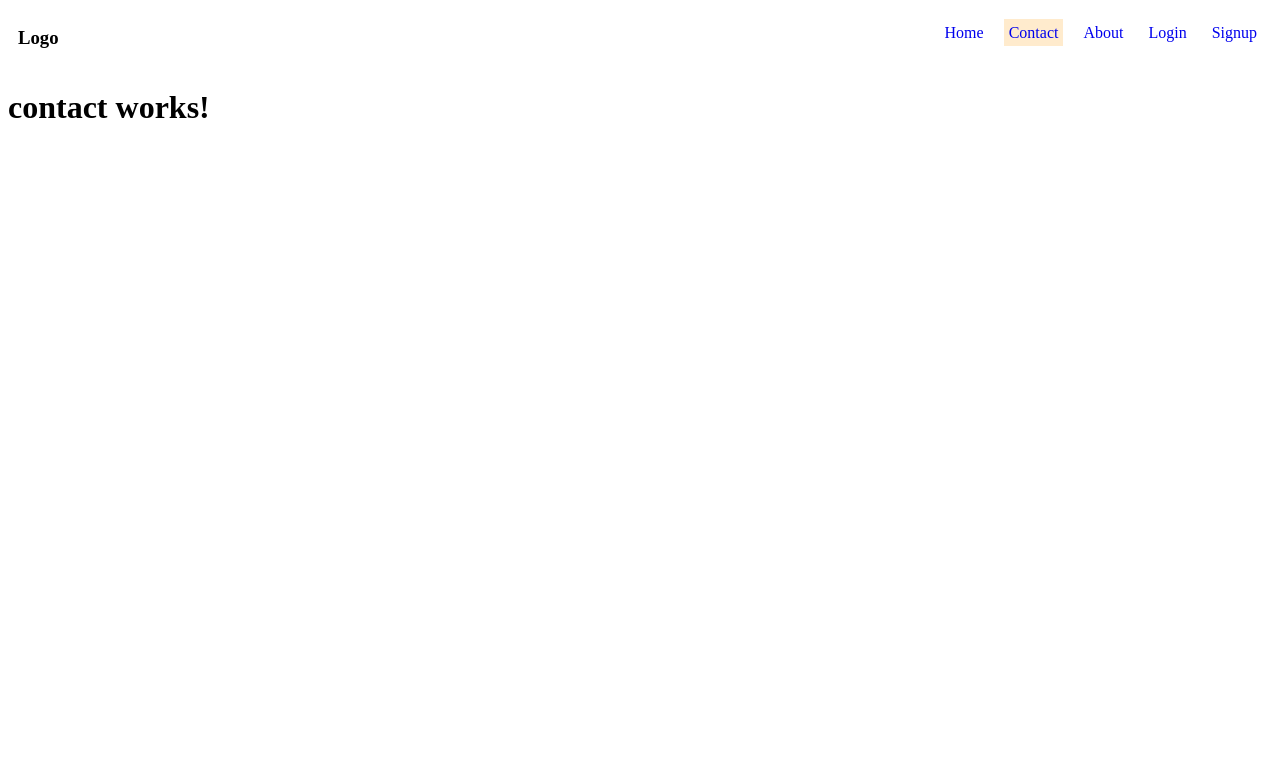
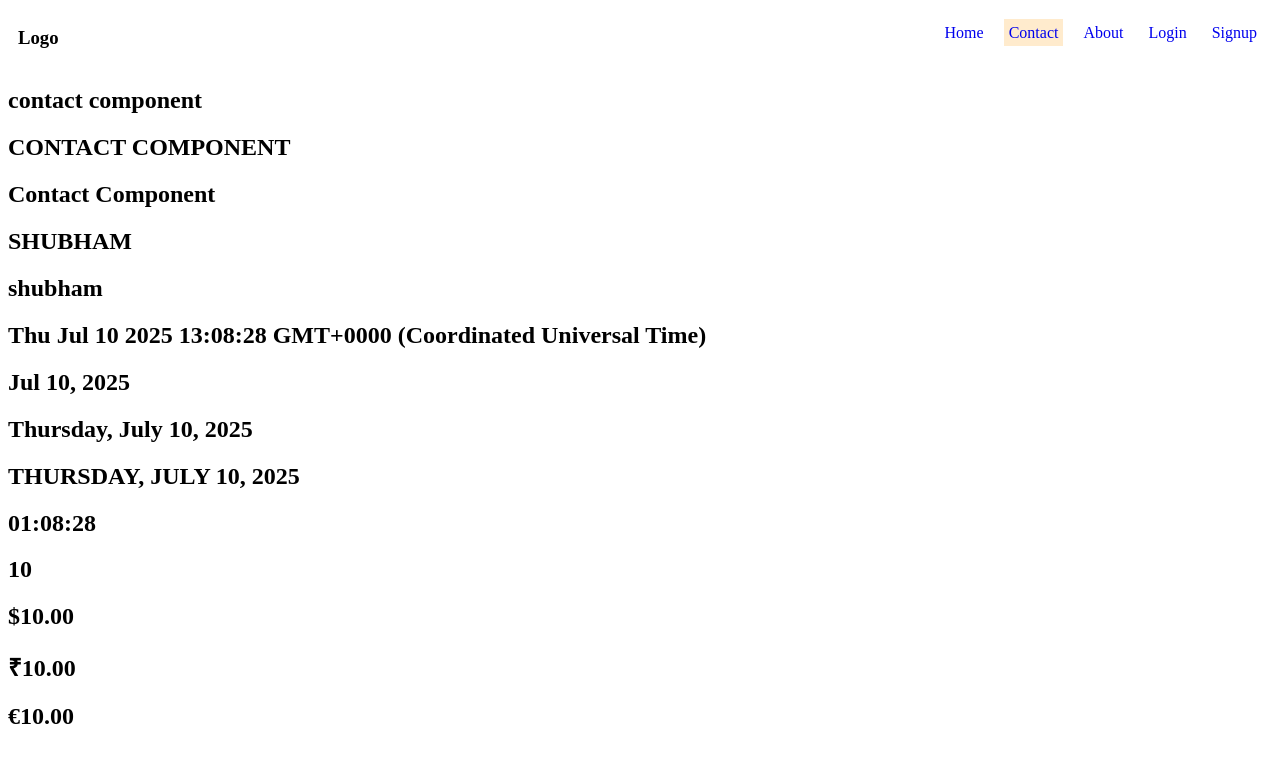
Before and after one commit to shubham4786/Angular, an Angular app in the folder my-app/: page /contact in a window 1280 px wide. Shown: the top 762 px of the page. Built offline with nearby package versions, Linux system fonts and the light colour scheme.

Commit message:
Angular Pipes

```diff
--- a/my-app/src/app/contact/contact.html
+++ b/my-app/src/app/contact/contact.html
@@ -1 +1,18 @@
-<h1>contact works!</h1>
+<h2>{{title }}</h2>
+
+<h2>{{title | uppercase}}</h2>
+<h2>{{title | titlecase}}</h2>
+
+<h2>{{name }}</h2>
+<h2>{{name | lowercase}}</h2>
+
+<h2>{{date}}</h2>
+<h2>{{date |date}}</h2>
+<h2>{{date | date:"fullDate"}}</h2>
+<h2>{{date | date:"fullDate" | uppercase}}</h2>
+<h2>{{date | date:"hh:mm:ss"}}</h2>
+
+<h2>{{currency}}</h2>
+<h2>{{currency | currency}}</h2>
+<h2>{{currency | currency:"INR"}}</h2>
+<h2>{{currency | currency:"EUR"}}</h2>
--- a/my-app/src/app/contact/contact.ts
+++ b/my-app/src/app/contact/contact.ts
@@ -1,11 +1,16 @@
+import { CommonModule } from '@angular/common';
 import { Component } from '@angular/core';
 
 @Component({
   selector: 'app-contact',
-  imports: [],
+  imports: [CommonModule],
   templateUrl: './contact.html',
   styleUrl: './contact.css'
 })
 export class Contact {
+  title = 'contact component'
+  name = 'SHUBHAM'
+  date = new Date()
 
+  currency = 10
 }
```
